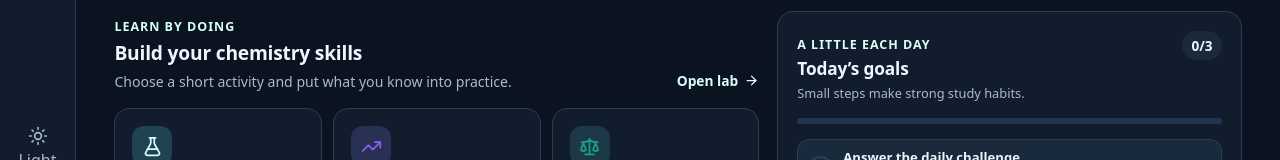
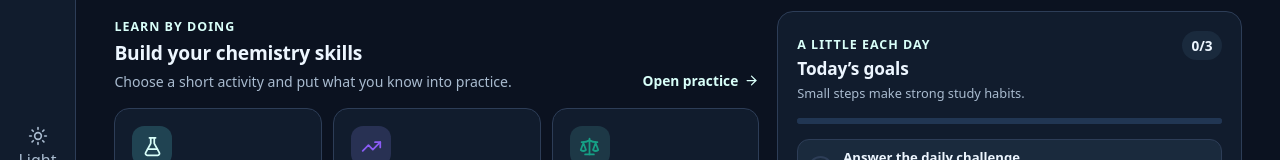
Before and after one commit to Elgit4/Elementa, a React (Vite) app: page / in a window 1280 px wide. Shown: the part 617-777 px from the top of the page. Built offline with nearby package versions, Linux system fonts and the light colour scheme.

Commit message:
Connect dashboard practice actions to the practice hub

```diff
--- a/src/screens/Home.tsx
+++ b/src/screens/Home.tsx
@@ -180,17 +180,17 @@ export function Home() {
               <h2 id="prac-title">Build your chemistry skills</h2>
               <p>Choose a short activity and put what you know into practice.</p>
             </div>
-            <a href="#/lab" className="section-link">Open lab <ArrowRight size={15} aria-hidden="true" /></a>
+            <a href="#/practice" className="section-link">Open practice <ArrowRight size={15} aria-hidden="true" /></a>
           </div>
           <div className="practice-grid">
-            <a className="tile-card" href="#/lab/practise">
+            <a className="tile-card" href="#/practice">
               <span className="ico"><FlaskConical size={21} aria-hidden="true" /></span>
               <span className="practice-card-label">BONDING</span>
               <h3>Bonding challenge</h3>
               <p>Test your understanding of ionic and covalent bonds.</p>
               <span className="tile-foot"><span>{scoreText(bondBest)}</span><ArrowRight size={16} aria-hidden="true" /></span>
             </a>
-            <a className="tile-card" href="#/lab/practise/trends">
+            <a className="tile-card" href="#/practice">
               <span className="ico trends-ico"><TrendingUp size={21} aria-hidden="true" /></span>
               <span className="practice-card-label">PERIODIC TABLE</span>
               <h3>Periodic trends</h3>
```
